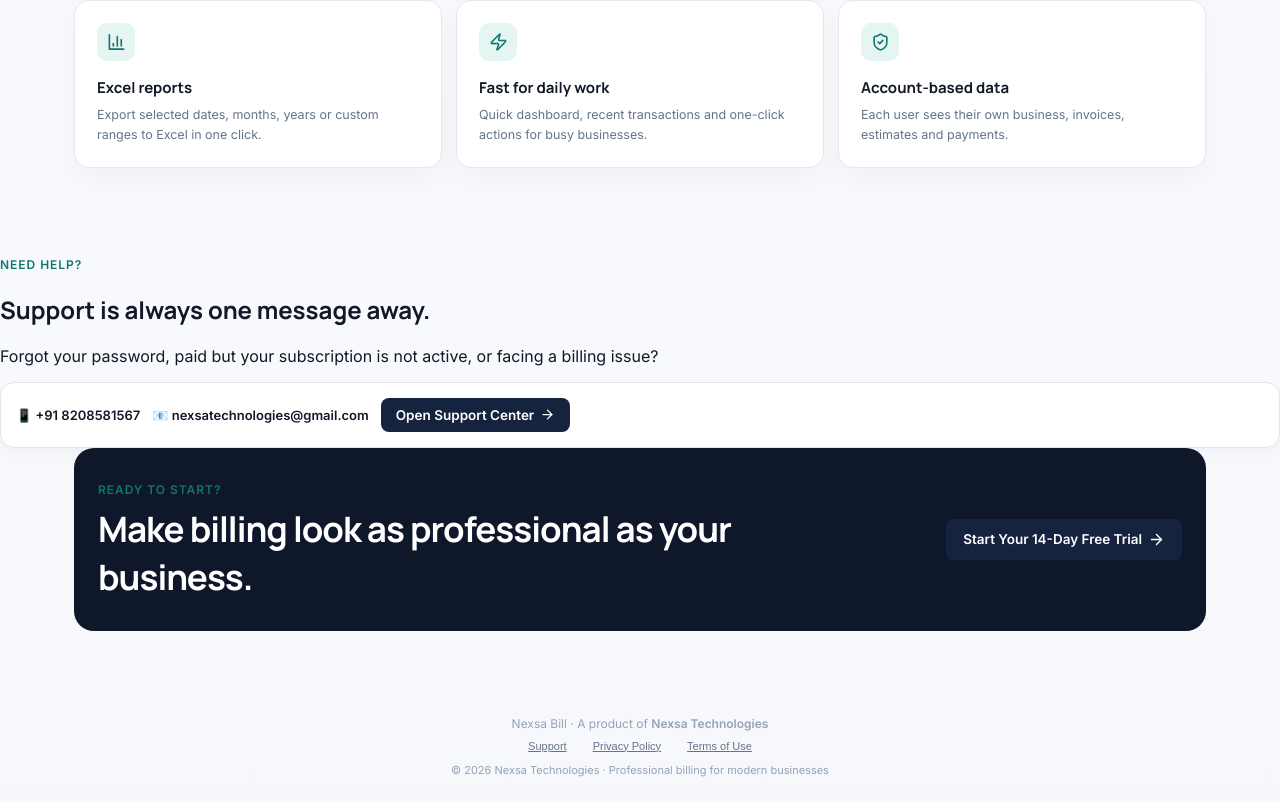
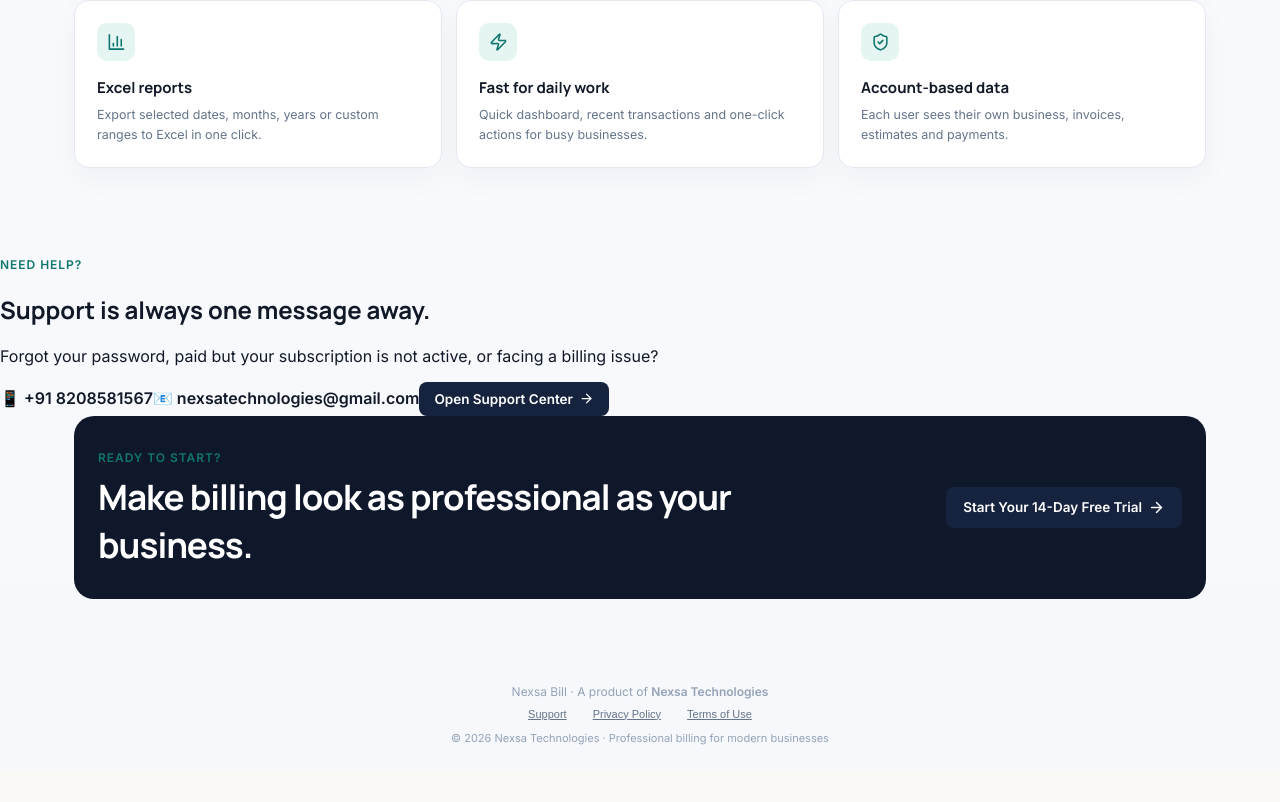
Before and after one commit to vedant313/frontend-bill-book, a React (Vite) app: page / in a window 1280 px wide. Shown: the part 991-1793 px from the top of the page. After the commit the page ends 1761 px from the top, so only its background shows below. Built offline with nearby package versions, Linux system fonts and the light colour scheme; no server answers.

Commit message:
fix: polish landing support section

```diff
--- a/src/components/Landing.jsx
+++ b/src/components/Landing.jsx
@@ -63,7 +63,7 @@ export default function Landing({ onAuthed, onLegal, legalPage }) {
 
         <section className="bb-landing-support">
           <div><div className="bb-section-kicker">Need help?</div><h2>Support is always one message away.</h2><p>Forgot your password, paid but your subscription is not active, or facing a billing issue?</p></div>
-          <div className="bb-support-contact"><b>📱 +91 8208581567</b><b>📧 nexsatechnologies@gmail.com</b><button className="bb-btn bb-btn-primary" onClick={()=>onLegal("support")}>Open Support Center <ArrowRight size={15}/></button></div>
+          <div className="bb-landing-support-contact"><b>📱 +91 8208581567</b><b>📧 nexsatechnologies@gmail.com</b><button className="bb-btn bb-btn-primary" onClick={()=>onLegal("support")}>Open Support Center <ArrowRight size={15}/></button></div>
         </section>
 
         <section className="bb-landing-cta">
```
